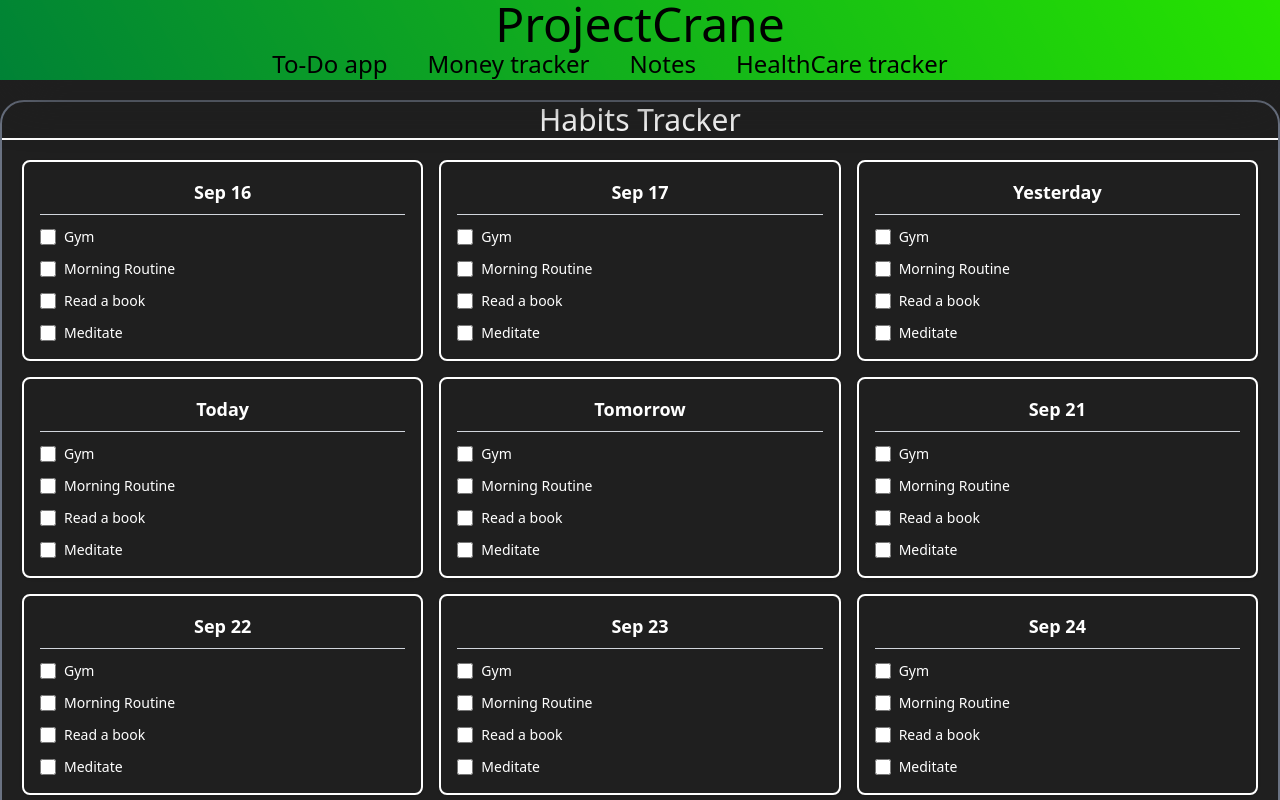
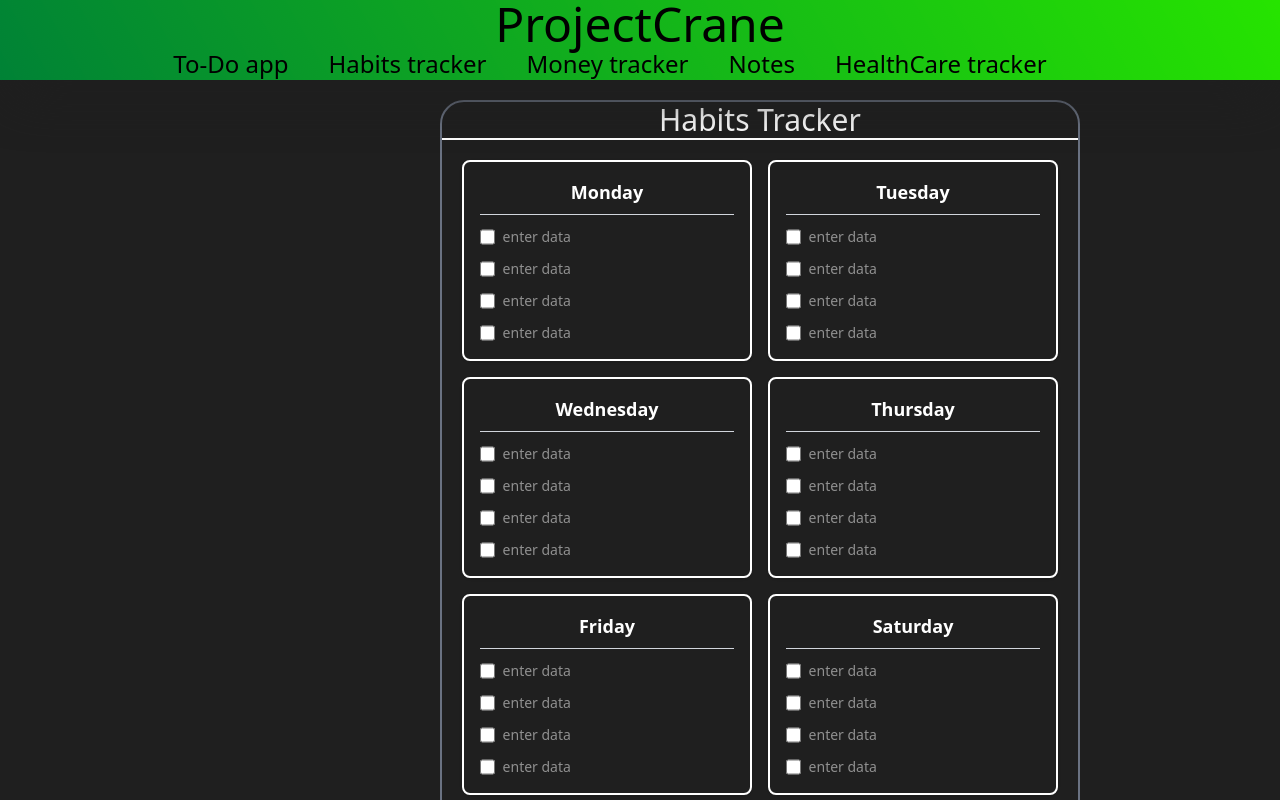
Before and after one commit to Max6453/projectCrane, a Vue app: page /to-do in a window 1280 px wide. Shown: the top 800 px of the page. Built offline with nearby package versions, Linux system fonts and the light colour scheme.

Commit message:
update 1.1 todo app now active minor changes and improvements

```diff
--- a/src/App.vue
+++ b/src/App.vue
@@ -1,13 +1,19 @@
 <template>
  <div class="relative" id="top">
+      <div>
+        <span class="w-20 h-10 bg-gray-120 z-50"></span>
+      </div>
   <header class="bg-foreground to-green-700 bg-linear-240 shadow-2xl shadow-background h-20 fixed z-50 w-full">
-    <div>
+  <div>
       <router-link to="/"><h1 class="text-5xl text-center hover:text-green-400">ProjectCrane</h1></router-link>
     </div>
     <nav class="h-20">
       <ul class="flex gap-10 text-center justify-center pr-15 relative text-2xl">
         <router-link to="/to-do" class="hover:text-green-300 bg-hover">
           <li>To-Do app</li>
+        </router-link>
+        <router-link to="/to-do" class="hover:text-green-300 bg-hover">
+          <li>Habits tracker</li>
         </router-link>
         <router-link to="/to-do" class="hover:text-green-300 bg-hover">
           <li>Money tracker</li>
--- a/src/Views/Home.vue
+++ b/src/Views/Home.vue
@@ -135,7 +135,7 @@ export default {
 
 
 <template>
-  <section class="top-15 relative p-5">
+   <section class="top-15 relative p-5">
     <div class="pb-10">
       <h3 class="text-3xl text-main">Most Visited trackers</h3>
     </div>
@@ -149,7 +149,7 @@ export default {
             <div
               v-for="day in days"
               :key="day.date"
-              class="border-2 border-main rounded-lg p-4 text-main shadow-sm"
+              class="border-2 border-main rounded-lg p-4 top-10 relative text-main shadow-sm"
             >
               <h4 class="text-lg font-bold text-center mb-3 border-b border-gray-300 pb-2">
                 {{ day.displayDate }}
@@ -170,6 +170,9 @@ export default {
                   </label>
                 </li>
               </ul>
+            </div>
+            <div class="relative top-50 left-180 hover:scale-110 duration-300">
+              <button class="w-30 h-15 bg-green-500 hover:bg-blue-500 duration-300 rounded-4xl overflow-hidden shadow-2xl shadow-black">See history</button>
             </div>
           </div>
         </aside>
--- a/src/Views/Todo.vue
+++ b/src/Views/Todo.vue
@@ -1,4 +1,3 @@
-
 <script lang="ts">
 interface HabitData {
   [date: string]: {
@@ -6,6 +5,9 @@ interface HabitData {
     morningRoutine: boolean;
     read: boolean;
     meditate: boolean;
+    notes: {
+      [habit: string]: string;
+    };
   };
 }
 
@@ -20,7 +22,7 @@ interface Habit {
 }
 
 export default {
-  name: 'Home',
+  name: 'Todo',
   data() {
     return {
       habitList: [
@@ -48,59 +50,46 @@ export default {
   methods: {
     generateDays(): void {
       const today = new Date();
+      const dayOfWeek = today.getDay();
+      const diffToMonday = (dayOfWeek === 0 ? -6 : 1) - dayOfWeek;
+      const monday = new Date(today);
+      monday.setDate(today.getDate() + diffToMonday);
       const generatedDays: Day[] = [];
-
-      // Generate 6 days (5 past days, today, 3 future days)
-      for (let i = -3; i <= 5; i++) {
-        const date = new Date(today);
-        date.setDate(today.getDate() + i);
-
-        const dateString = date.toISOString().split('T')[0]; // YYYY-MM-DD format
+      for (let i = 0; i < 7; i++) {
+        const date = new Date(monday);
+        date.setDate(monday.getDate() + i);
+        const dateString = date.toISOString().split('T')[0];
         const displayDate = this.formatDisplayDate(date);
-
         generatedDays.push({
           date: dateString,
           displayDate: displayDate
         });
-
-        // Initialize habit data for this day if it doesn't exist
+        // Initialize habitData for the day if missing
         if (!this.habitData[dateString]) {
           this.habitData[dateString] = {
             gym: false,
             morningRoutine: false,
             read: false,
-            meditate: false
+            meditate: false,
+            notes: {}
           };
         }
+        // Ensure notes object exists
+        if (!this.habitData[dateString].notes) {
+          this.habitData[dateString].notes = {};
         }
-
+        // Ensure every habit has a notes entry
+        this.habitList.forEach(habit => {
+          if (typeof this.habitData[dateString].notes[habit.key] !== 'string') {
+            this.habitData[dateString].notes[habit.key] = '';
+          }
+        });
+      }
       this.days = generatedDays;
     },
 
     formatDisplayDate(date: Date): string {
-      const today = new Date();
-      const yesterday = new Date(today);
-      yesterday.setDate(today.getDate() - 1);
-      const tomorrow = new Date(today);
-      tomorrow.setDate(today.getDate() + 1);
-
-      const dateString = date.toDateString();
-      const todayString = today.toDateString();
-      const yesterdayString = yesterday.toDateString();
-      const tomorrowString = tomorrow.toDateString();
-
-      if (dateString === todayString) {
-        return 'Today';
-      } else if (dateString === yesterdayString) {
-        return 'Yesterday';
-      } else if (dateString === tomorrowString) {
-        return 'Tomorrow';
-      } else {
-        return date.toLocaleDateString('en-US', {
-          month: 'short',
-          day: 'numeric'
-        });
-      }
+      return date.toLocaleDateString('en-US', { weekday: 'long' });
     },
 
     loadFromLocalStorage(): void {
@@ -108,13 +97,17 @@ export default {
       if (saved) {
         try {
           const parsedData: HabitData = JSON.parse(saved);
-          // Merge saved data with current habitData
           Object.keys(parsedData).forEach(date => {
-            if (this.habitData[date]) {
-              this.habitData[date] = { ...this.habitData[date], ...parsedData[date] };
-            } else {
+            if (!parsedData[date].notes) {
+              parsedData[date].notes = {};
+            }
+            // Ensure every habit has a notes entry
+            this.habitList.forEach(habit => {
+              if (typeof parsedData[date].notes[habit.key] !== 'string') {
+                parsedData[date].notes[habit.key] = '';
+              }
+            });
             this.habitData[date] = parsedData[date];
-            }
           });
         } catch (error) {
           console.error('Error loading habit data from localStorage:', error);
@@ -136,11 +129,10 @@ export default {
 <template>
   <div>
     <router-view></router-view>
-
-        <aside class="w-full border-2 border-gray-500 h-dvh rounded-3xl top-25 relative">
+    <aside
+      class="w-1/2 left-110 border-2 border-gray-500 h-xl rounded-3xl top-25 relative">
       <h3 class="text-3xl text-main text-center border-b-2 border-main">Habits Tracker</h3>
-          <div class="grid grid-cols-3 text-main p-5 gap-4">
-
+      <div class="grid grid-cols-2 text-center text-main p-5 gap-4">
         <!-- Generate cards for each day -->
         <div
           v-for="day in days"
@@ -158,12 +150,13 @@ export default {
                 v-model="habitData[day.date][habit.key]"
                 class="w-4 h-4 text-blue-600 bg-gray-100 border-gray-300 rounded focus:ring-blue-500"
               />
-                  <label
-                    :for="`${day.date}-${habit.key}`"
-                    class="text-sm font-medium text-main cursor-pointer"
-                  >
-                    {{ habit.label }}
-                  </label>
+              <input
+                :id="`${day.date}-${habit.key}-note`"
+                v-model="habitData[day.date].notes[habit.key]"
+                @input="saveToLocalStorage"
+                class="w-full text-sm font-medium text-main cursor-pointer"
+                placeholder="enter data"
+              />
             </li>
           </ul>
         </div>
```
Lines whose indentation alone changed are shown as unchanged.
